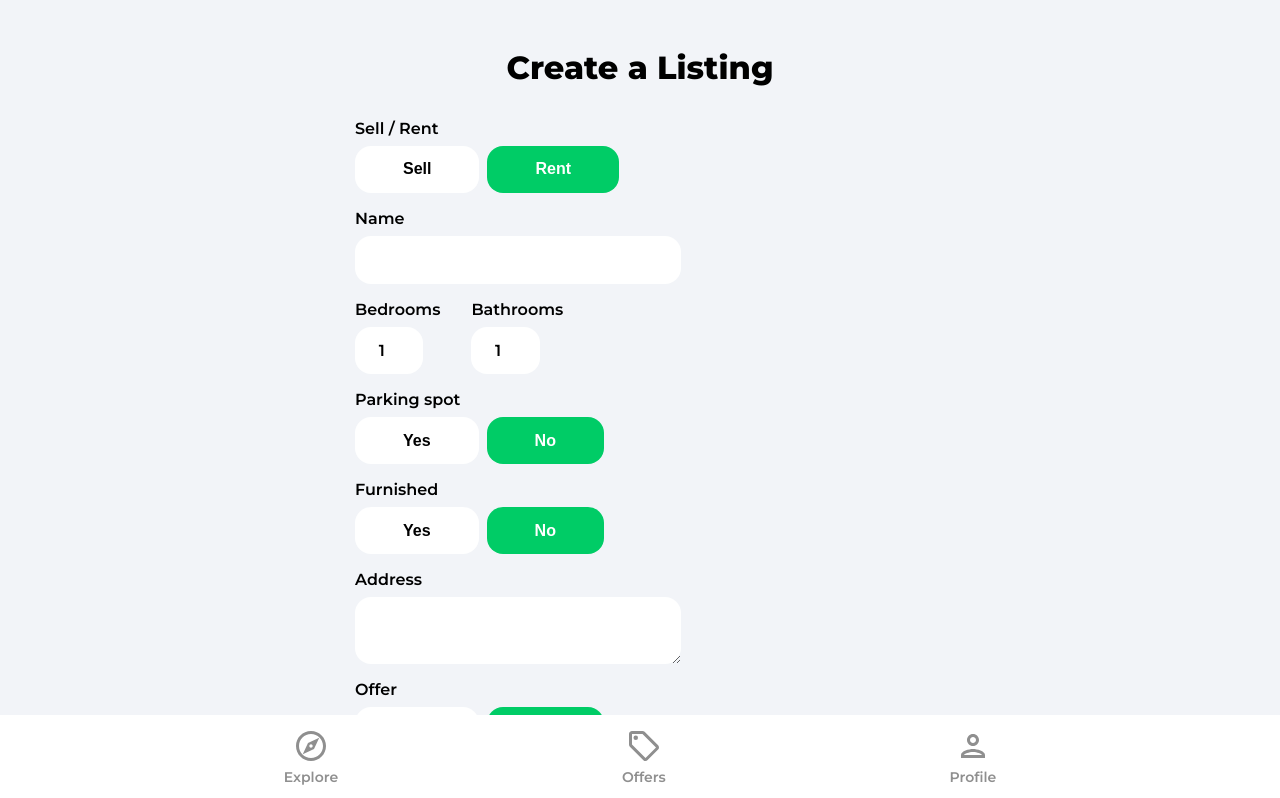
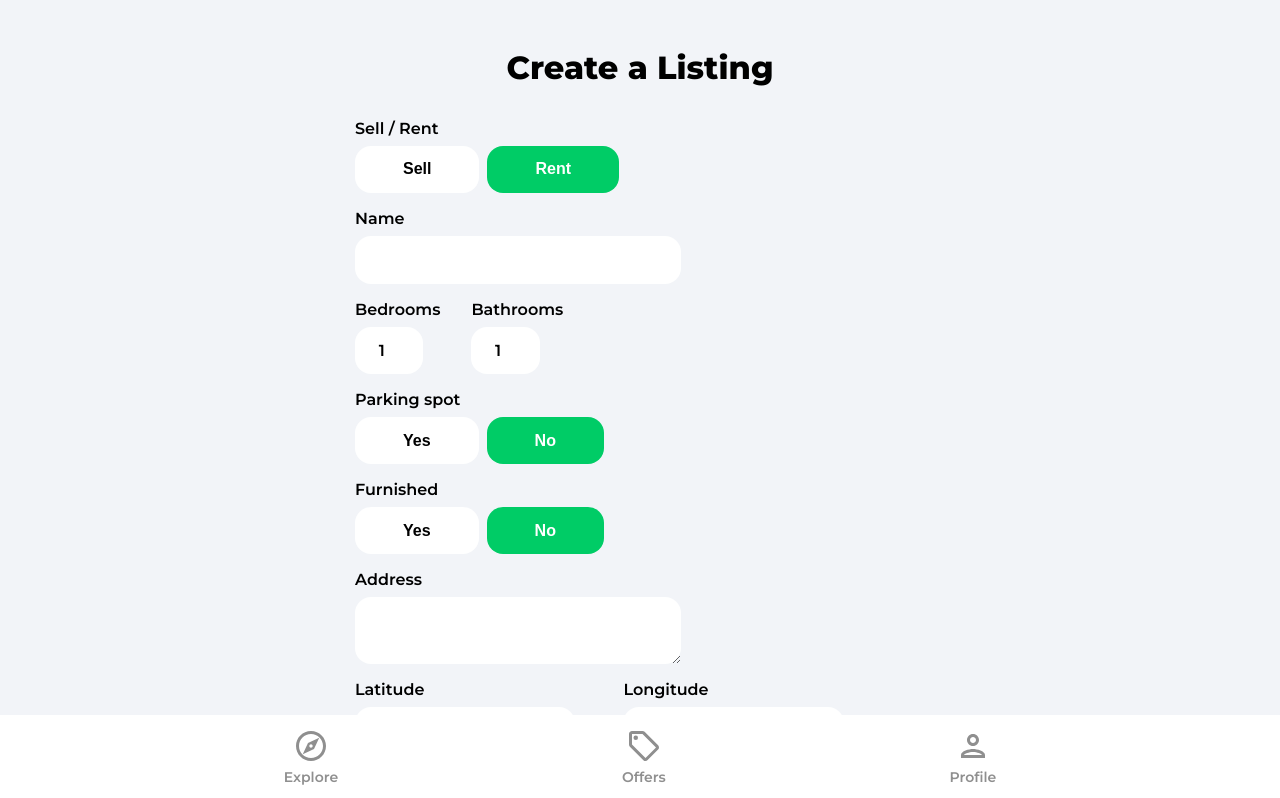
Before and after one commit to Florian-Cywinski/react-house-marketplace-project, a React (Vite) app: page /create-listing in a window 1280 px wide. Shown: the top 798 px of the page. Built offline with nearby package versions, Linux system fonts and the light colour scheme; no server answers; sample sign-in values are in the browser's storage.

Commit message:
15 - Get & Create Listings -> 10 - Brad changed location = address

```diff
--- a/src/App.jsx
+++ b/src/App.jsx
@@ -22,6 +22,7 @@ function App() {
           <Route path='/offers' element={<Offers />} /> {/* <Offers /> is the component that is loaded on /offers */}
           {/* The following is Dynamic Routing and Route Parameter */}
           <Route path='/category/:categoryName' element={<Category />} /> {/* /category/:categoryName because it can be either rent (http://127.0.0.1:3000/category/rent) or sale (http://127.0.0.1:3000/category/sale) */}
+          {/* <Route path='/category/:categoryName/:listingId' element={<Category />} /> /category/:categoryName because it can be either rent (http://127.0.0.1:3000/category/rent) or sale (http://127.0.0.1:3000/category/sale) */}
           {/* The following route is a private route - Only the logged in user is allowed to go to its profile page */}
           <Route path='/profile' element={<PrivateRoute />}>
             <Route path='/profile' element={<Profile />} />   {/* Child (private) route - see at <Outlet /> in PrivateRoute.jsx */}
--- a/src/pages/CreateListing.jsx
+++ b/src/pages/CreateListing.jsx
@@ -10,7 +10,7 @@ import { addDoc, collection, serverTimestamp } from 'firebase/firestore'
 
 function CreateListing() {
   // eslint-disable-next-line
-  const [geolocationEnabled, setGeolocationEnabled] = useState(true)  // If it is later false the user has to type in the lon and lat manually
+  const [geolocationEnabled, setGeolocationEnabled] = useState(false)  // If it is later false the user has to type in the lon and lat manually
   const [loading, setLoading] = useState(false)
   const [formData, setFormData] = useState({
     type: 'rent',
@@ -132,8 +132,6 @@ function CreateListing() {
     } else {  // if geolocationEnabled was set to false (usage without Geocoding API from Google)
       geolocation.lat = latitude  // geolocation.lat -> lat is one key of the geolocation object initialized above -> latidude is the value (it comes from the form)
       geolocation.lng = longitude
-      location = address          // location is the variable created above - address comes from the form
-    //   // console.log(geolocation, location);
     }
 
     // Store image in firebase - https://firebase.google.com/docs/storage/web/upload-files
@@ -196,7 +194,7 @@ function CreateListing() {
     }
 
     // To add this key additionally the formDataCopy object
-    formDataCopy.location = address   // The address come either from the API (formated) or the form (which was typed in if the wasn't an API involved)
+    formDataCopy.location = address   // The address come always from the form (what was typed in by the creator of the new listing) - no matter an API was used or not
     // The following keys are not needed to save
     delete formDataCopy.images    // To delete the image name which comes from the file browser when upload the image
     delete formDataCopy.address   // To delete the addres which was typed into the form
```
